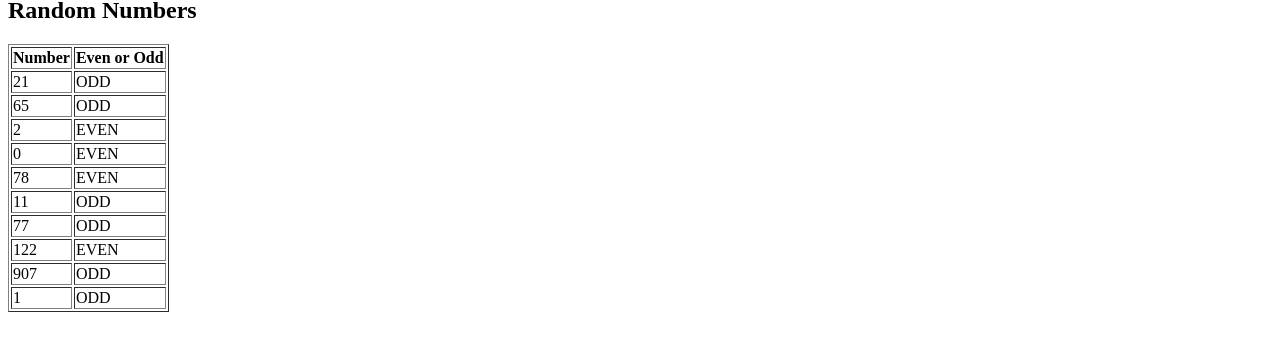
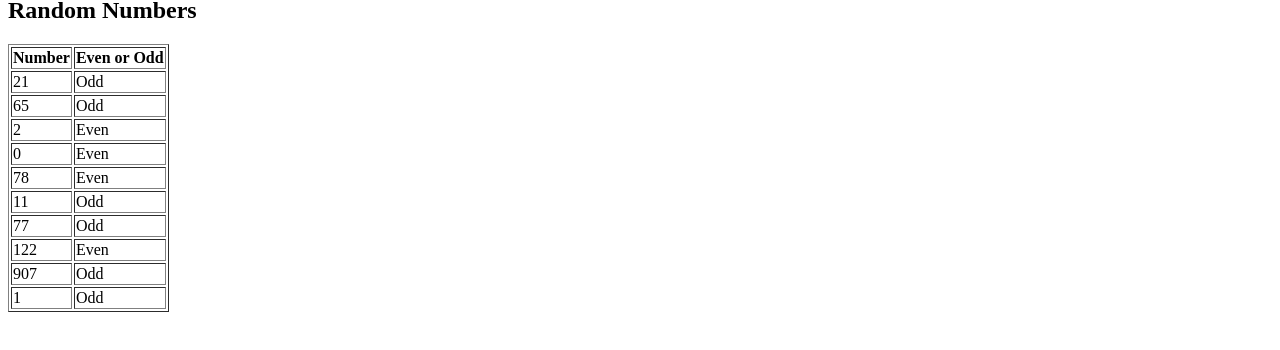
Before and after one commit to thayllaa/Aula02_Angular, an Angular app: page / in a window 1280 px wide. Shown: the part 240-590 px from the top of the page. Built offline with nearby package versions, Linux system fonts and the light colour scheme.

Commit message:
1 file modified

```diff
--- a/src/number/number.component.html
+++ b/src/number/number.component.html
@@ -4,8 +4,8 @@
   <tr *ngFor="let n of getNumbers()">
     <td> {{ n }} </td>
     <td>
-      <span *ngIf="n%2==0">EVEN</span>
-      <span *ngIf="n%2!=0">ODD</span>
+      <span *ngIf="n%2==0">Even</span>
+      <span *ngIf="n%2!=0">Odd</span>
     </td>
   </tr>
 </table>
```
